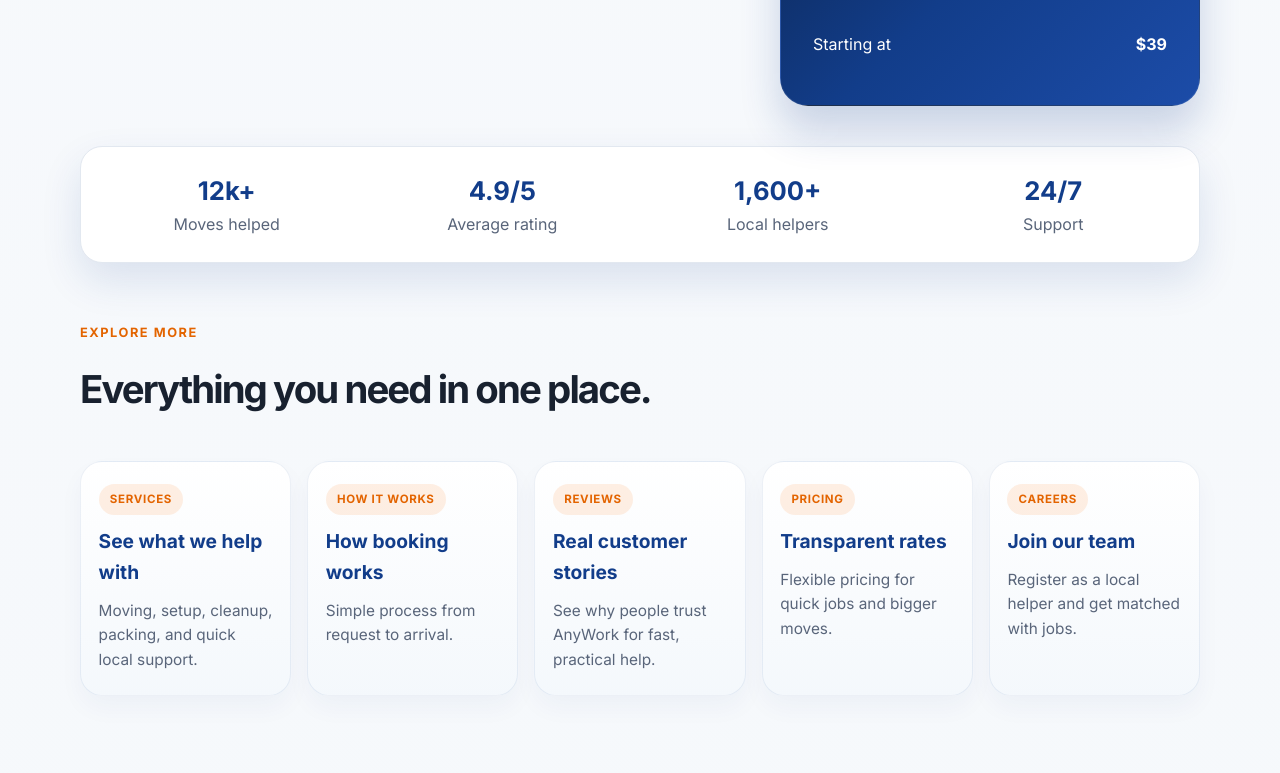
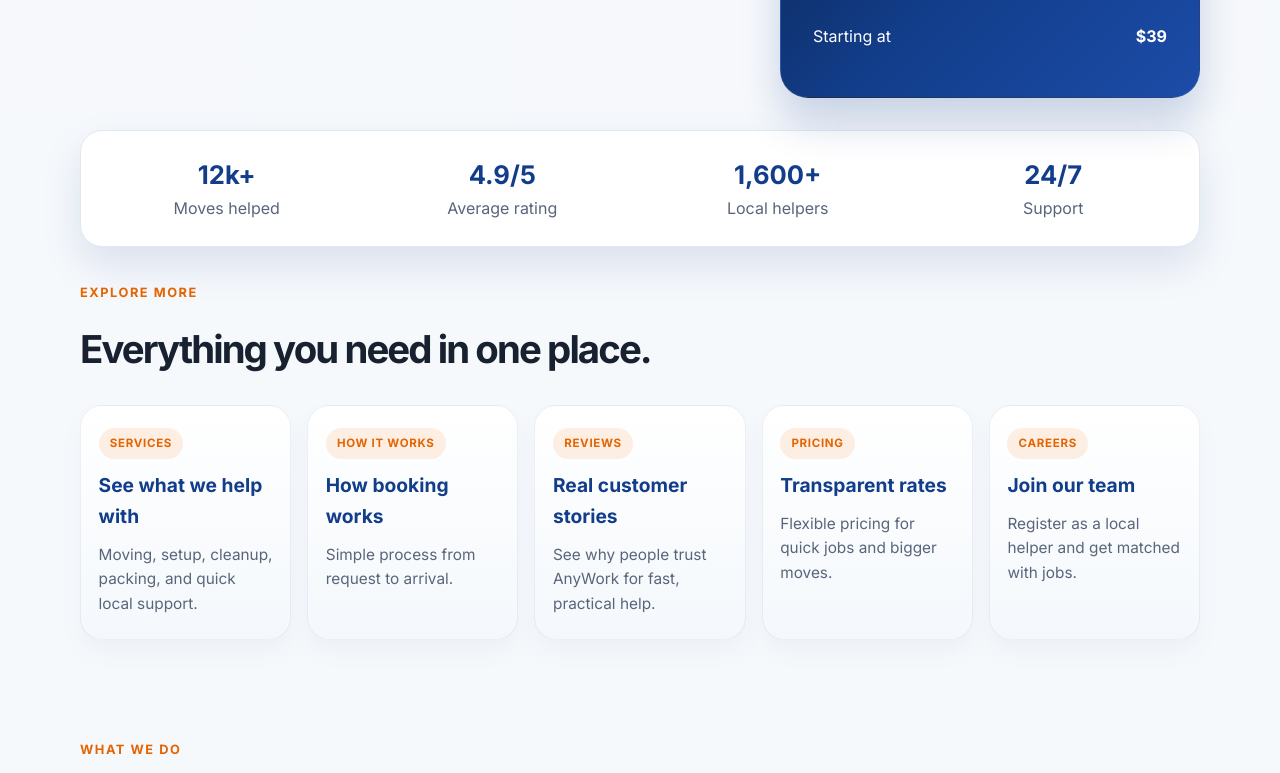
Before and after one commit to Bitto8614/AnyWork, a website: page index.html in a window 1280 px wide. Shown: the part 1327-2100 px from the top of the page. Drawn offline with Linux system fonts and the light colour scheme.

Commit message:
fix: tighten homepage spacing

```diff
--- a/styles.css
+++ b/styles.css
@@ -58,7 +58,7 @@
 }
 
 .section {
-  padding: 5rem 0;
+  padding: 3rem 0;
 }
 
 .eyebrow {
@@ -249,7 +249,7 @@
 }
 
 .hero {
-  padding: 1.25rem 0 2.5rem;
+  padding: 0.75rem 0 2rem;
   min-height: auto;
 }
 
@@ -429,7 +429,7 @@
 }
 
 .stats {
-  padding: 0 0 2.5rem;
+  padding: 0 0 1.5rem;
 }
 
 .stats-grid {
@@ -460,7 +460,7 @@
 }
 
 .page-links-section {
-  padding-top: 1rem;
+  padding-top: 0.5rem;
 }
 
 .page-link-grid {
@@ -514,7 +514,7 @@
 }
 
 .section-heading {
-  margin-bottom: 2.5rem;
+  margin-bottom: 1.5rem;
 }
 
 .section-heading h2 {
```
